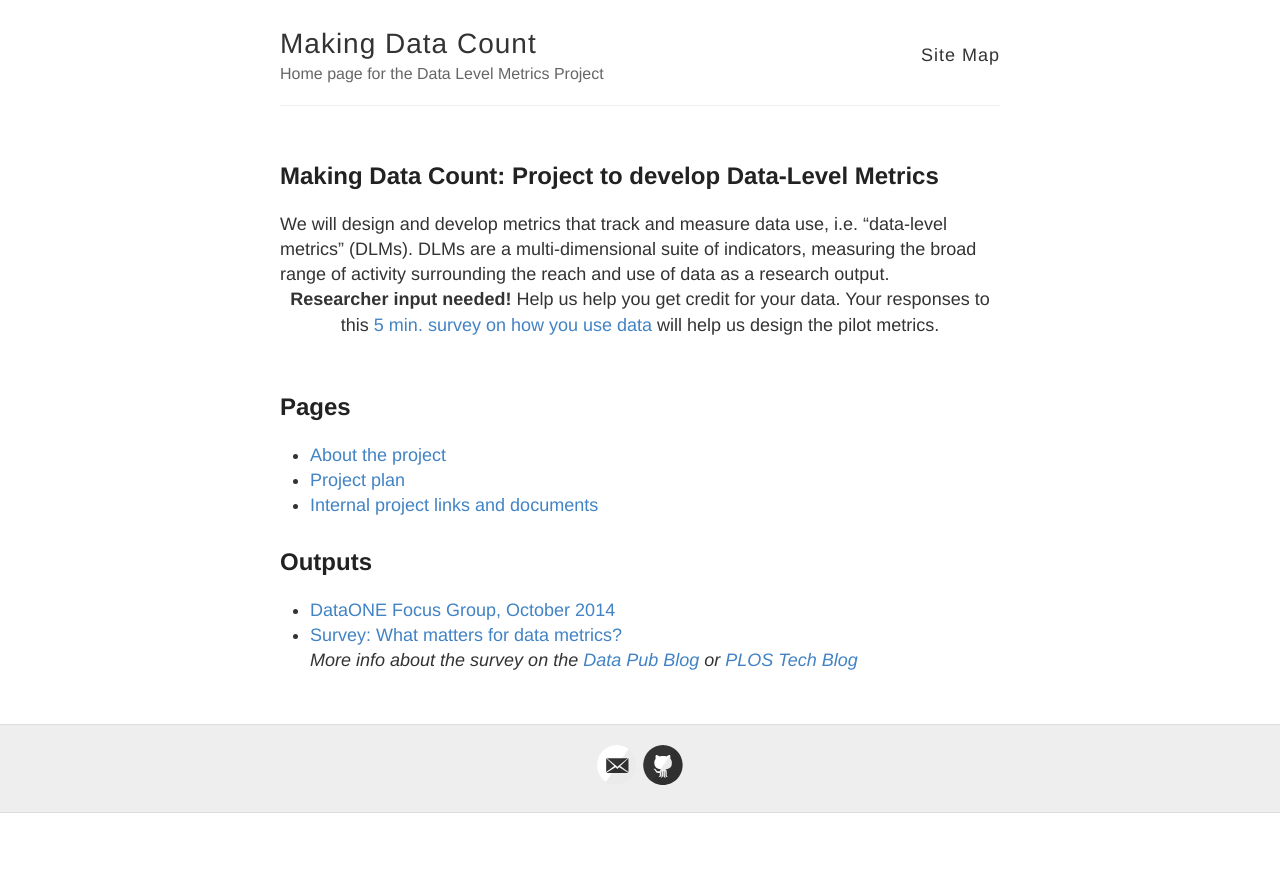
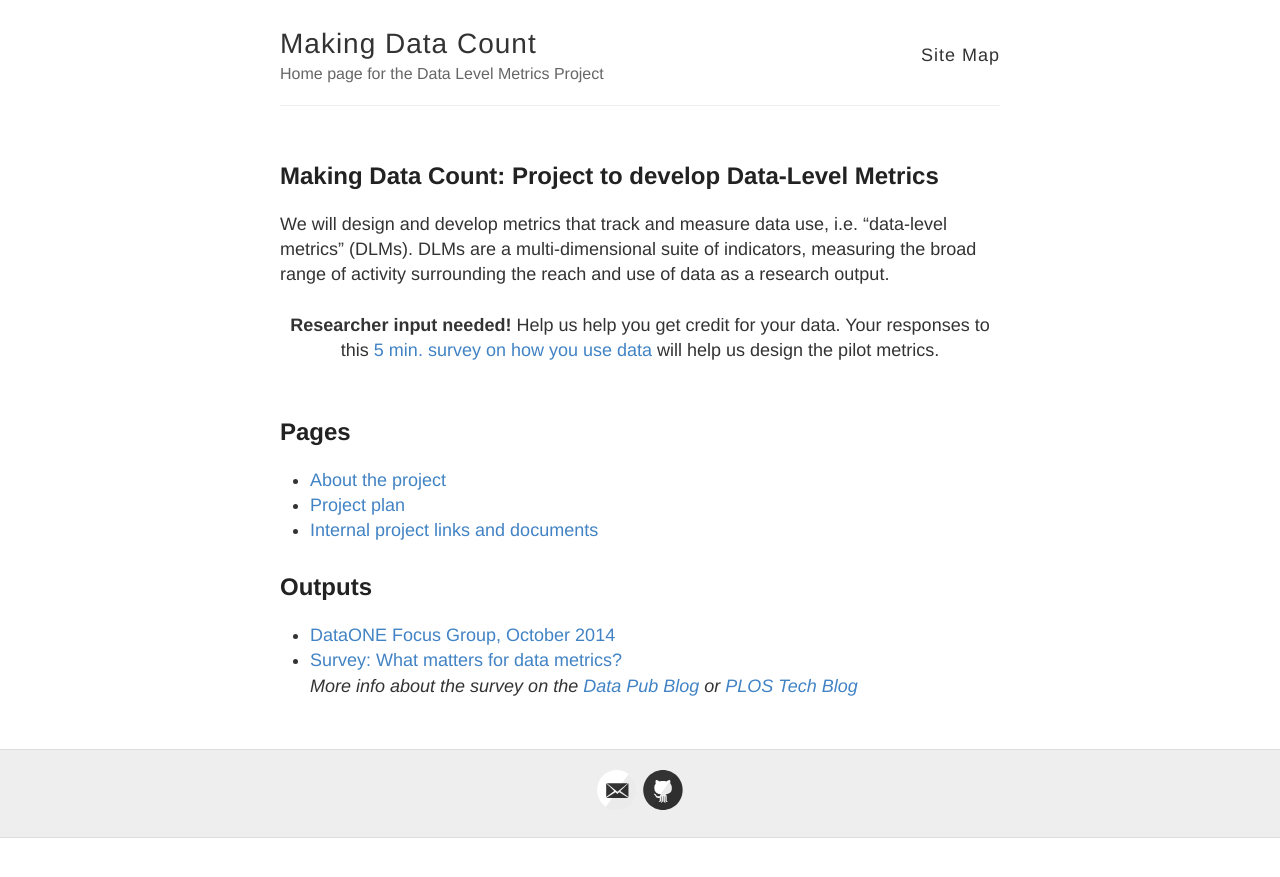
Before and after one commit to lagotto/MDC, a Jekyll site: the page built from index.html, in a window 1280 px wide. Shown: the top 877 px of the page. Built offline with Jekyll 4.4.1, drawn with Linux system fonts in a browser that asks for light colours.

Commit message:
tweaks5 banner

```diff
--- a/index.html
+++ b/index.html
@@ -21,14 +21,13 @@ layout: default
 
 <h2>Making Data Count: Project to develop Data-Level Metrics</h2>
 We will design and develop metrics that track and measure data use, i.e. “data-level metrics” (DLMs). DLMs are a multi-dimensional suite of indicators, measuring the broad range of activity surrounding the reach and use of data as a research output.
-
-<table border="2">
+<br>&nbsp;
+<table>
   <tr>
     <th><b>Researcher input needed!</b> Help us help you get credit for your data. Your responses to this <a href="http://surveymonkey.com/s/makedatacount"> 5 min. survey on how you use data</a> will help us design the pilot metrics.</th>
   </tr>
 </table>
 <br>
-
 <h2>Pages</h2>
 <ul>
 <li> <a href="http://articlemetrics.github.io/MDC/about">About the project</a></li>
```
